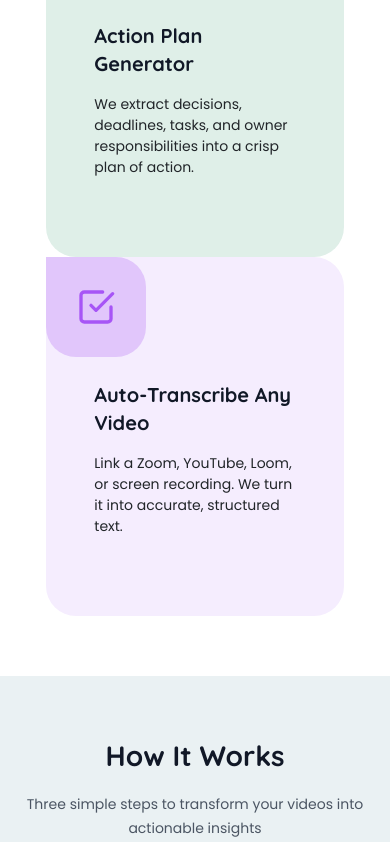
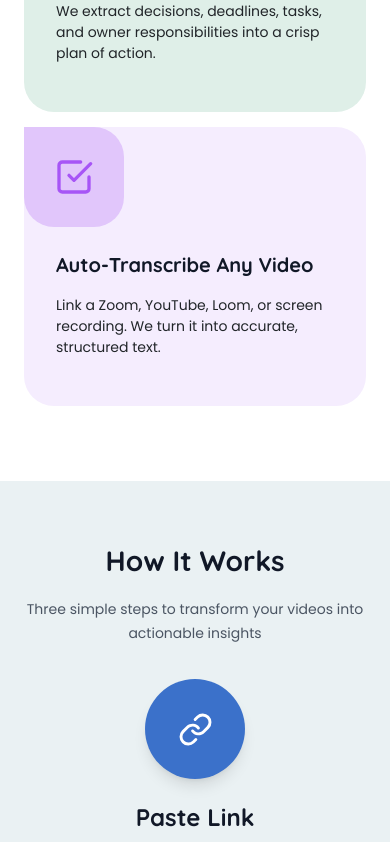
Before and after one commit to dheerendrakumarcreative/video-transcription, a React (Vite) app: page / in a window 390 px wide. Shown: the part 1642-2484 px from the top of the page. Built offline with nearby package versions, Linux system fonts and the light colour scheme; no server answers.

Commit message:
responsive chnages

```diff
--- a/src/index.css
+++ b/src/index.css
@@ -920,7 +920,9 @@ div#nav-tabContent {
     padding: 100px 10px 100px !important;
 }}
 @media (max-width:1400px) {
-
+section.keyfeature-section .row {
+    max-width: 100%!important;
+}
   img.greennormalarrow {
 
     right: -130px !important;
@@ -941,6 +943,18 @@ div#nav-tabContent {
 }
 
 @media (max-width:1199px) {
+  .keyf-card {
+    padding: 32px!important;
+
+}
+.keyf-card figure {
+    margin-top: -32px!important;
+    margin-left: -32px!important;
+}
+.p-16
+{
+  padding: 0 12px!important;
+}
   .greenuparrow {
     right: -100px !important;
     width: 65% !important;
@@ -974,7 +988,10 @@ div#nav-tabContent {
   .status.g-div {
     margin-top: 0px !important;
   }
-
+.keyf-card
+{
+  height: auto!important;
+}
 
 
   .urlbox .search {
```
